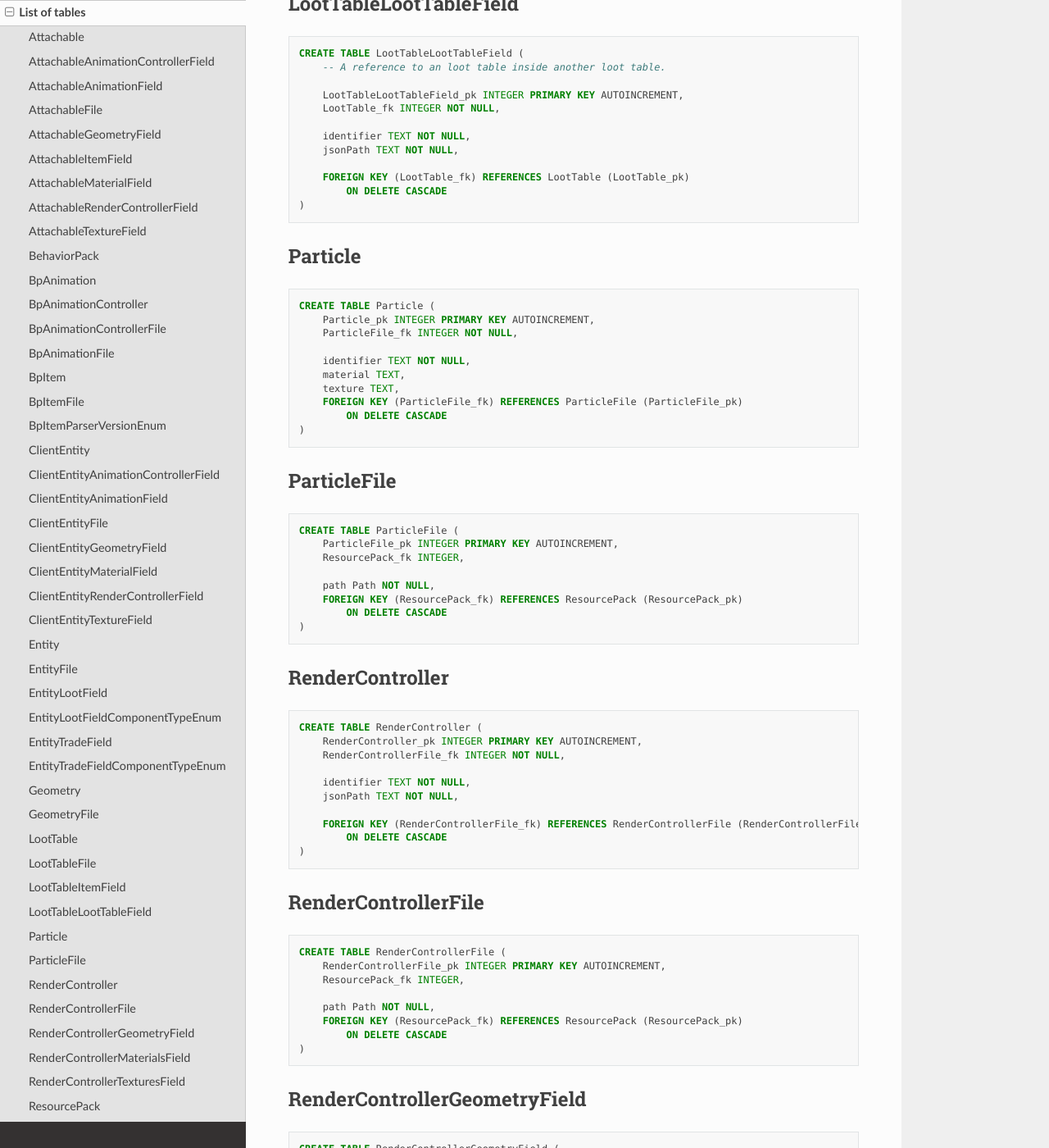
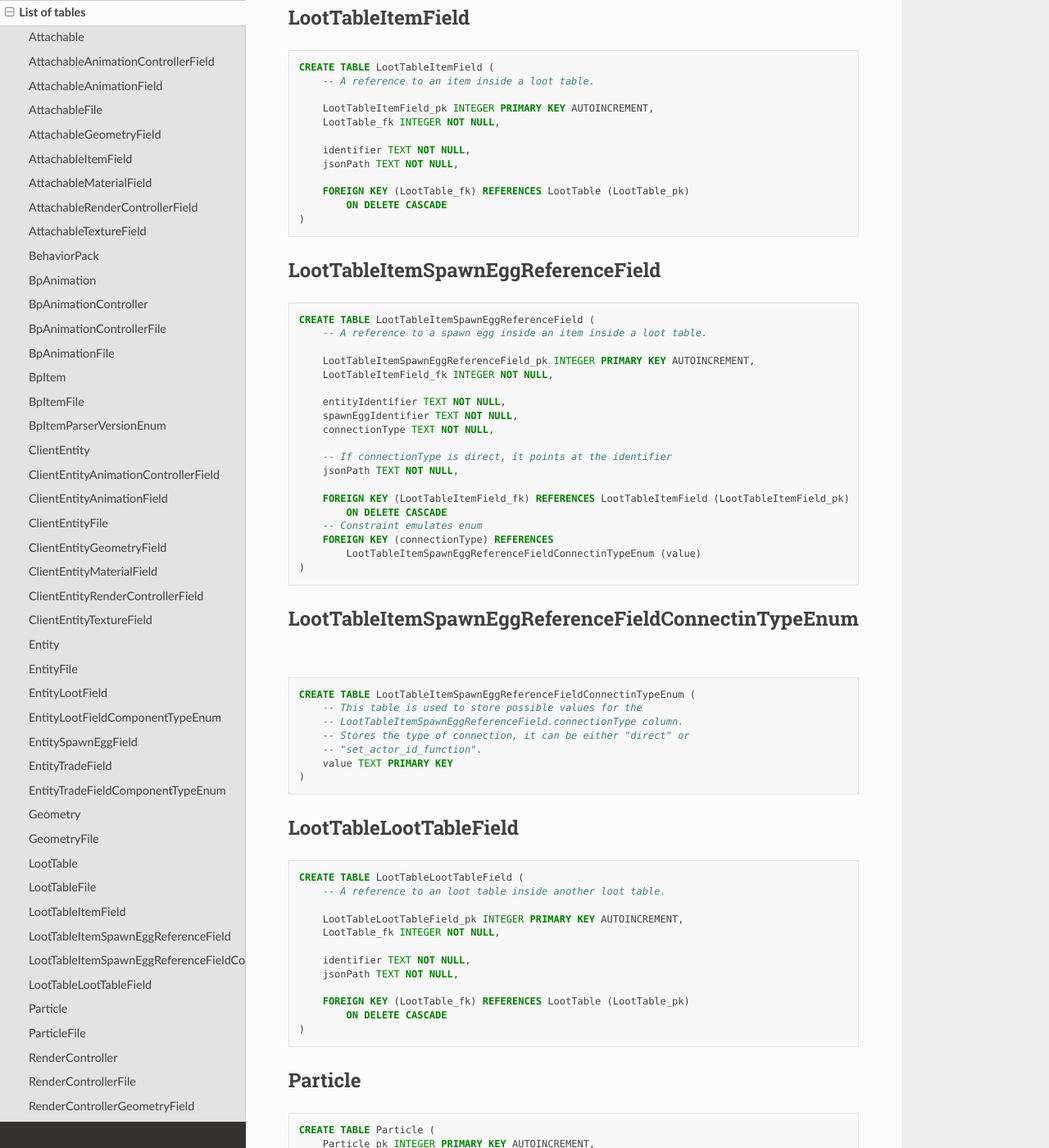
Before and after one commit to Nusiq/sqlite_bedrock_packs, a Sphinx documentation site: the page built from docs/tables.rst, in a window 1280 px wide and 1400 px high, scrolled down 10097 px. Shown: the whole window at 82% size. Built offline with Sphinx 7.4.7 and the Read the Docs theme 2.0.0, drawn with Linux system fonts in a browser that asks for light colours; some of the changed text lies outside the part shown.

Commit message:
Added EntitySpawnEggField and LootTableItemSpawnEggReferenceField for querying the relations between spawn eggs of entities and their appearance in the loot tables.

```diff
--- a/docs/tables.rst
+++ b/docs/tables.rst
@@ -464,6 +464,25 @@
         value TEXT PRIMARY KEY
     )
 
+EntitySpawnEggField
+-------------------
+
+.. code-block:: sql
+
+    CREATE TABLE EntitySpawnEggField (
+        -- Spawn eggs are added to the database based on entities that use the
+        -- is_spawnable property. The name of the spawn egg is based on the entity
+        -- identifier.
+
+        EntitySpawnEggField_pk INTEGER PRIMARY KEY AUTOINCREMENT,
+        Entity_fk INTEGER NOT NULL,
+
+        identifier TEXT NOT NULL,
+
+        FOREIGN KEY (Entity_fk) REFERENCES Entity (Entity_pk)
+            ON DELETE CASCADE
+    )
+
 EntityTradeField
 ----------------
 
@@ -575,6 +594,44 @@
 
         FOREIGN KEY (LootTable_fk) REFERENCES LootTable (LootTable_pk)
             ON DELETE CASCADE
+    )
+
+LootTableItemSpawnEggReferenceField
+-----------------------------------
+
+.. code-block:: sql
+
+    CREATE TABLE LootTableItemSpawnEggReferenceField (
+        -- A reference to a spawn egg inside an item inside a loot table.
+
+        LootTableItemSpawnEggReferenceField_pk INTEGER PRIMARY KEY AUTOINCREMENT,
+        LootTableItemField_fk INTEGER NOT NULL,
+
+        entityIdentifier TEXT NOT NULL,
+        spawnEggIdentifier TEXT NOT NULL,
+        connectionType TEXT NOT NULL,
+
+        -- If connectionType is direct, it points at the identifier
+        jsonPath TEXT NOT NULL,
+
+        FOREIGN KEY (LootTableItemField_fk) REFERENCES LootTableItemField (LootTableItemField_pk)
+            ON DELETE CASCADE
+        -- Constraint emulates enum
+        FOREIGN KEY (connectionType) REFERENCES
+            LootTableItemSpawnEggReferenceFieldConnectinTypeEnum (value)
+    )
+
+LootTableItemSpawnEggReferenceFieldConnectinTypeEnum
+----------------------------------------------------
+
+.. code-block:: sql
+
+    CREATE TABLE LootTableItemSpawnEggReferenceFieldConnectinTypeEnum (
+        -- This table is used to store possible values for the
+        -- LootTableItemSpawnEggReferenceField.connectionType column.
+        -- Stores the type of connection, it can be either "direct" or
+        -- "set_actor_id_function".
+        value TEXT PRIMARY KEY
     )
 
 LootTableLootTableField
```
Also changed, not shown: 3 other files.
